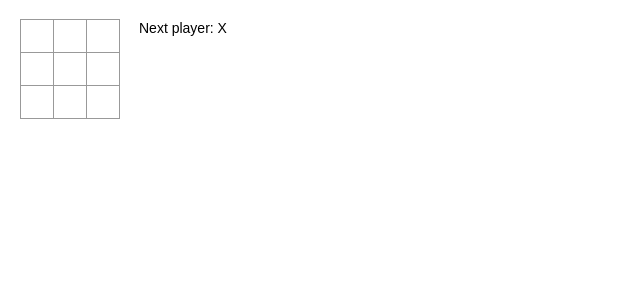
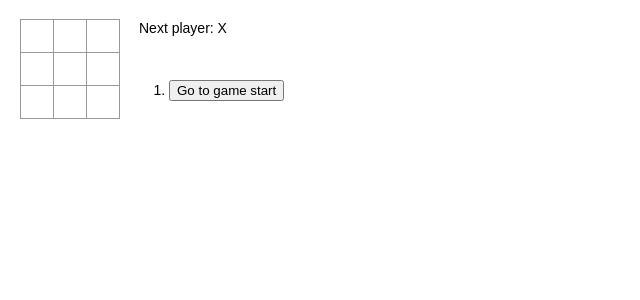
Before and after one commit to alex-piccione/spikes.React, a React (Create React App) app: page / in a window 1280 px wide. Shown: the top 300 px of the page, without its empty margins (0-640 px from the left). Built offline with nearby package versions, Linux system fonts and the light colour scheme.

Commit message:
Add the possibility to return on a previous move.

```diff
--- a/src/components/Game.tsx
+++ b/src/components/Game.tsx
@@ -2,6 +2,7 @@ import React from "react"
 import { Board, Move, Value } from "./Board"
 
 interface GameState {
+  step:number
   moves: Move[]
   xIsNext: boolean
 }
@@ -10,6 +11,7 @@ export class Game extends React.Component<any, GameState> {
   constructor(props: any) {
     super(props)
     this.state = {
+      step: 0,
       moves: [{ squares: Array<Value>(9).fill(null)}], // initial empty move
       xIsNext: true,
     }
@@ -18,7 +20,7 @@ export class Game extends React.Component<any, GameState> {
   }
 
   handleClick(i: number) {
-    const moves = this.state.moves
+    const moves = this.state.moves.slice(0, this.state.step+1) // cut off eventual "future" steps
     const current = moves[moves.length-1]
     const squares = current.squares.slice() // copy of current
 
@@ -26,7 +28,8 @@ export class Game extends React.Component<any, GameState> {
 
     squares[i] = this.state.xIsNext ? 'X' : 'O'
     this.setState({
-        moves: moves.concat( {squares:squares} ), // attach to history
+        step: moves.length,
+        moves: moves.concat( {squares:squares} ), // add to the step history
         xIsNext: !this.state.xIsNext
     })
   }
@@ -50,13 +53,30 @@ export class Game extends React.Component<any, GameState> {
     }
   }
 
+  jumpTo(step:number) {
+    this.setState({
+        step: step,
+        xIsNext: (step % 2) == 0})
+  }
+
   render() {
     const moves = this.state.moves;
-    const current = moves[moves.length - 1]
+    const current = moves[this.state.step]
     const winner = this.calculateWinner(current.squares)
     let status = winner
       ? `Winner: ${winner}`
       : `Next player: ${this.state.xIsNext ? "X" : "O"}`
+
+    const steps = moves.map( (move, index) => {
+        const text = index ?
+            "Go to move #" + index :
+            "Go to game start"
+        return (
+            <li key={index}>
+                <button onClick={() => this.jumpTo(index)}>{text}</button>
+            </li>
+        )
+    })
 
     return (
       <div className="game">
@@ -65,7 +85,7 @@ export class Game extends React.Component<any, GameState> {
         </div>
         <div className="game-info">
           <div>{status}</div>
-          <ol>{}</ol>
+          <ol>{steps}</ol>
         </div>
       </div>
     )
```
